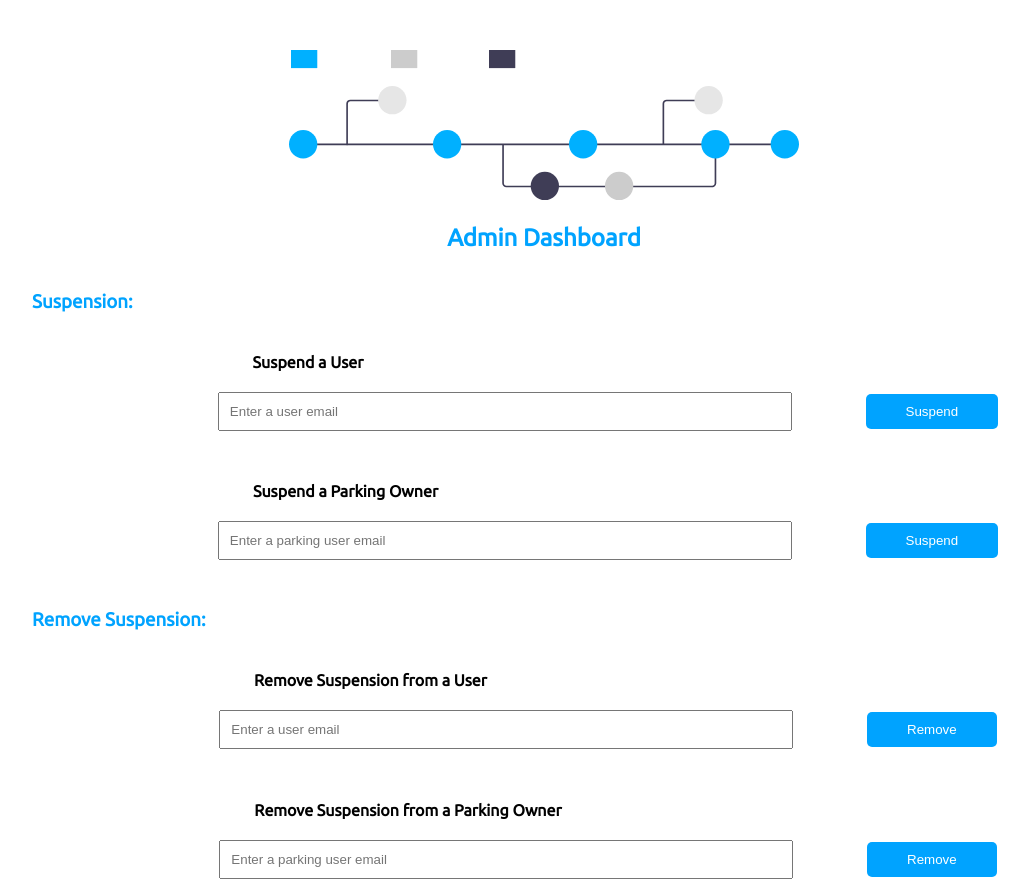
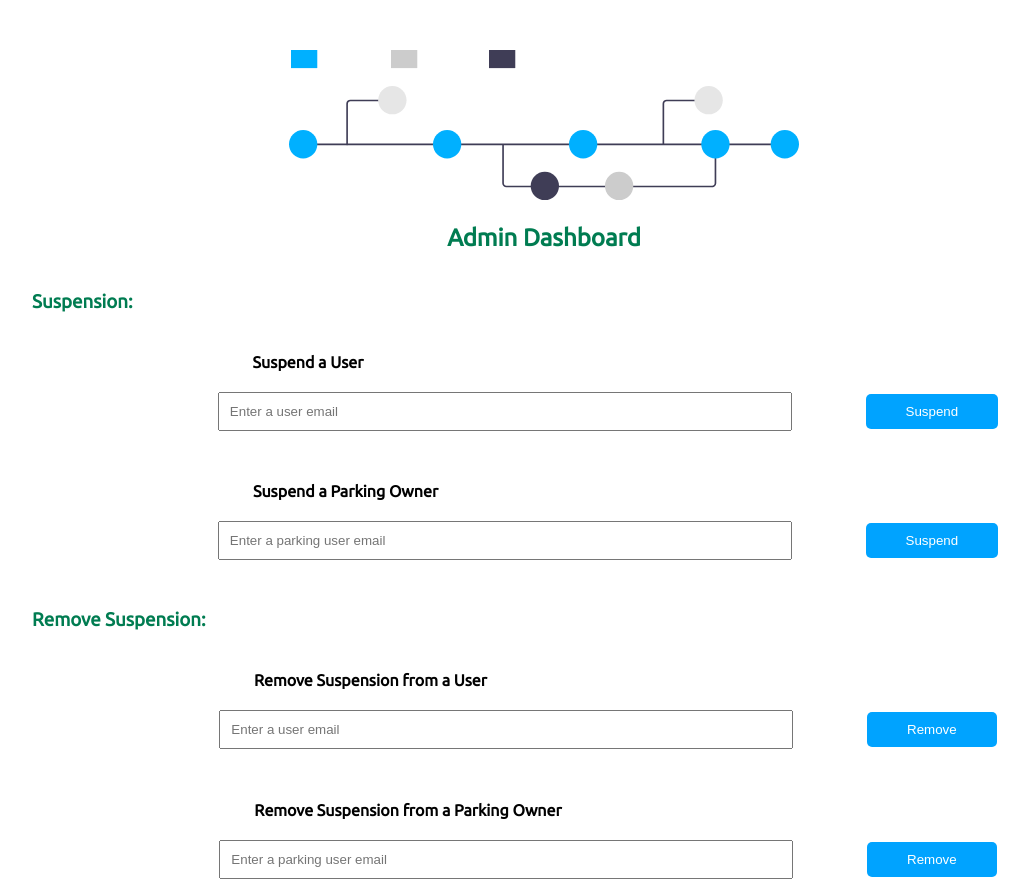
Before and after one commit to linggaardians/eParkingMall, a PHP site: page /admin.php in a window 1280 px wide. Shown: the part 52-940 px from the top of the page, without its empty margins (96-1125 px from the left). Run offline with PHP 8.4, Linux system fonts and the light colour scheme.

Commit message:
Update Color admin.php

```diff
--- a/admin.php
+++ b/admin.php
@@ -71,7 +71,7 @@
     }
 
     h1 {
-      color: #00A3FF;
+      color: #007c51;
     }
 
     .logo {
@@ -107,7 +107,7 @@
     text-align: left;
     margin-left:10%;
     padding-left:0;
-    color: #00A3FF;
+    color: #007c51;
   }
 
     .admin-section {
@@ -119,7 +119,7 @@
 
     .admin-section h2 {
       margin-bottom: 20px;
-      color: #00A3FF;
+      color: #007c51;
     }
 
     .admin-section .suspend-user,
@@ -143,7 +143,7 @@
     .admin-section .suspend-user button,
     .admin-section .suspend-parking-owner button {
       padding: 10px 40px;
-      background-color: #00A3FF;
+      background-color: #007c51;
       color: white;
       border: none;
       border-radius: 5px;
```
